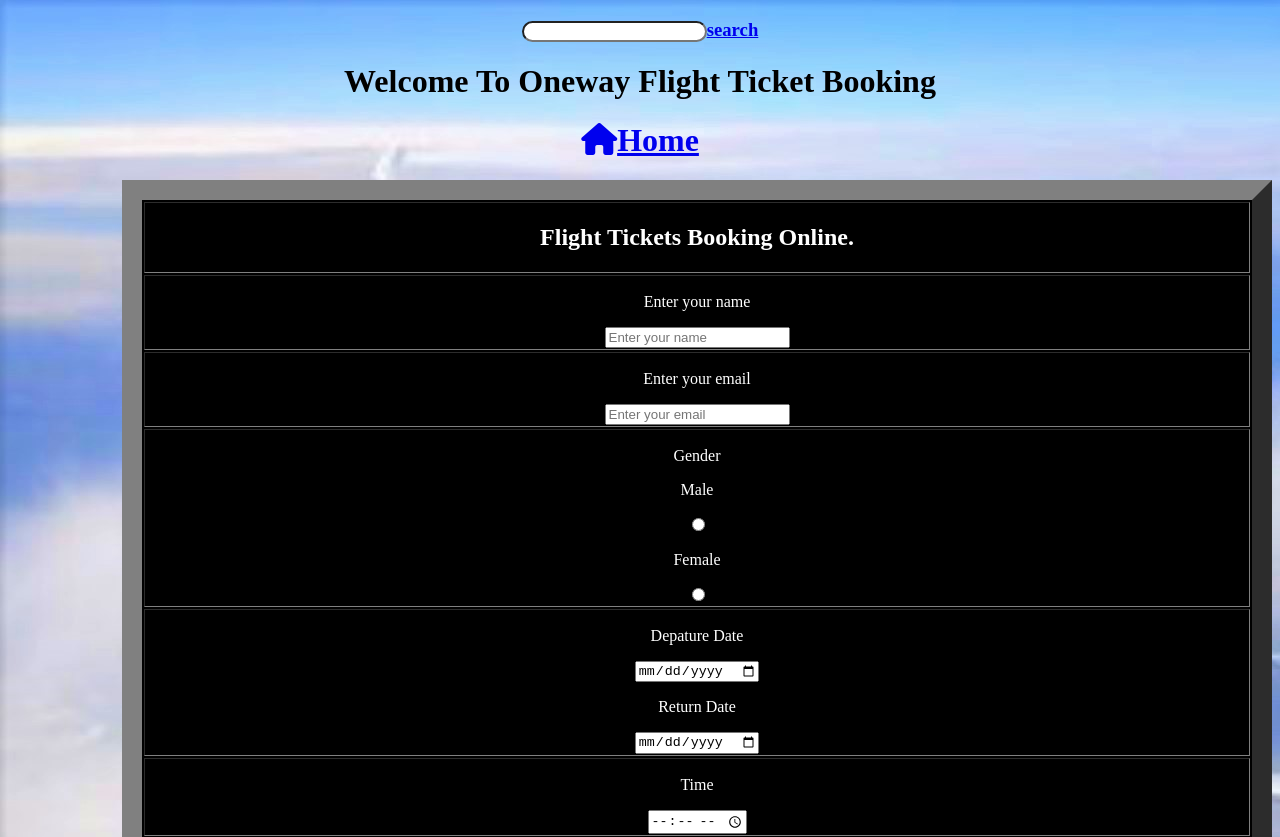
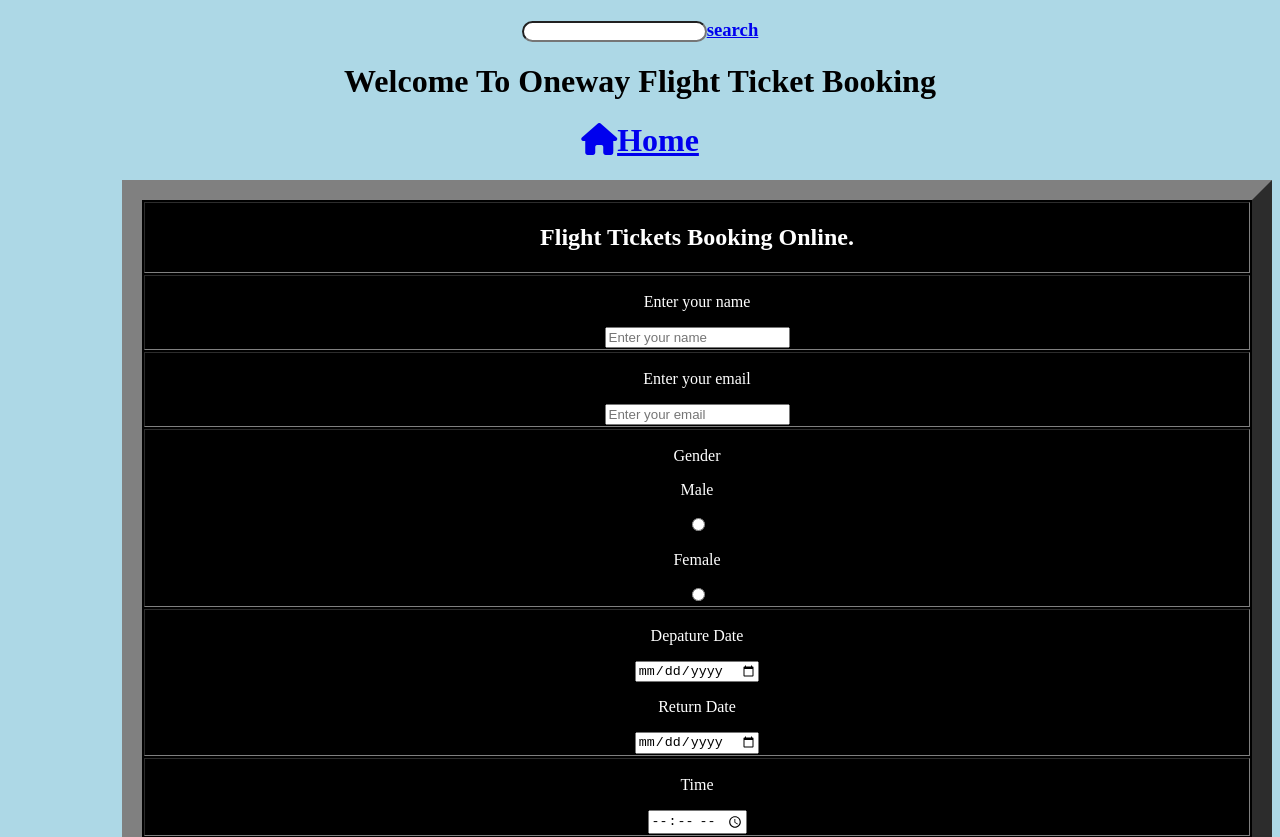
Before and after one commit to Chandan767/website-for-flight-ticket-booking, a plain HTML site: page Oneway.html in a window 1280 px wide. Shown: the top 837 px of the page. Drawn offline with Linux system fonts and the light colour scheme; files that its build step writes are made by us from their sources; files whose address does not match are found by name.

Commit message:
Update Oneway.html

```diff
--- a/Oneway.html
+++ b/Oneway.html
@@ -6,7 +6,7 @@
         </title>
         <link rel="stylesheet" href="css/all.css">
     </head>
-    <body style="background-image: url(images/OIP\ \(4\)\ copy.jpg);">
+    <body style="background-color:lightblue;">
         <h3 style="text-align: center;"><a href="https://www.google.com"><input style="border-bottom-left-radius: 100px; border-bottom-right-radius: 100px; border-top-right-radius: 100px; border-top-left-radius: 100px;" type="search" name="search" place holder="search">search</a></h3>
         <h1  style="text-align:center; ">Welcome To Oneway Flight Ticket Booking</h1>
         <div>
```
